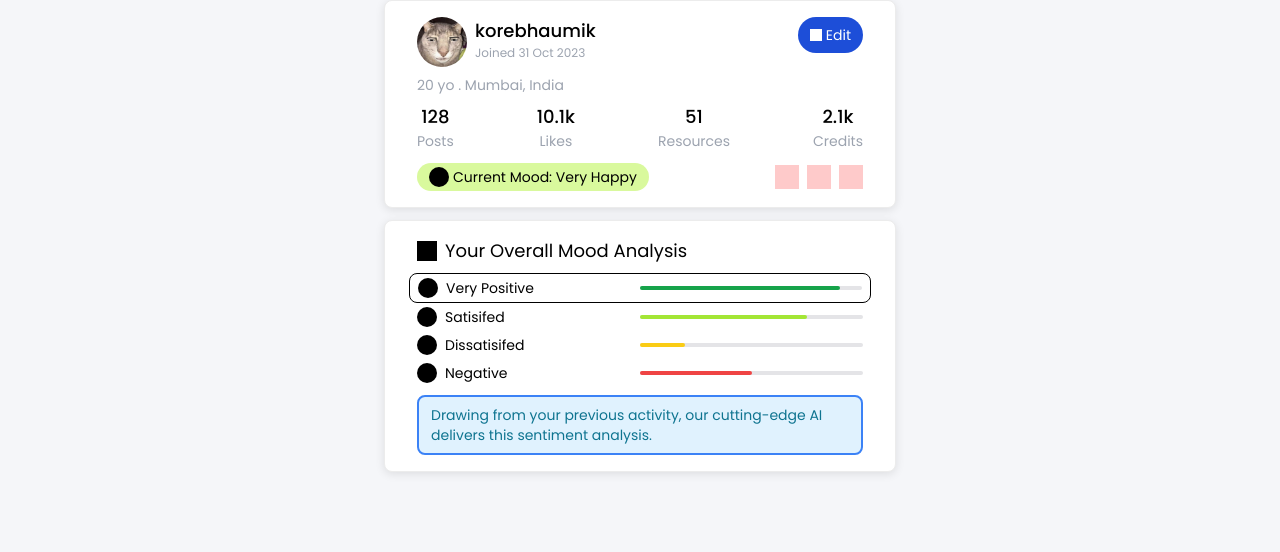
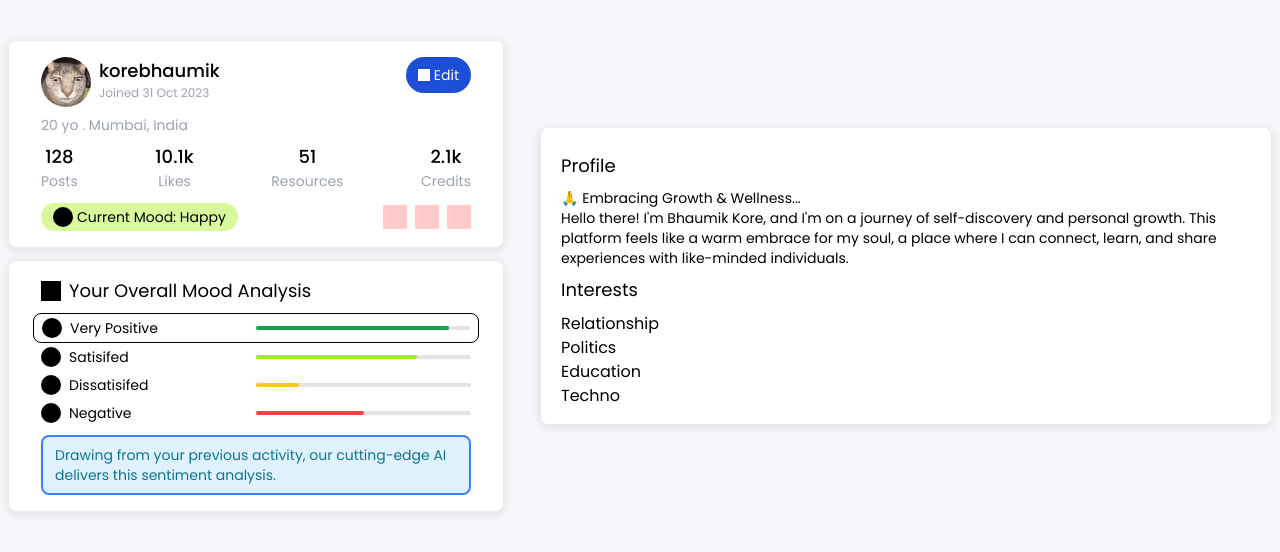
Before and after one commit to catosaurusrex2003/tiaa, a Next.js app in the folder client/: page /1 in a window 1280 px wide. Shown: the top 552 px of the page. Built offline with nearby package versions, Linux system fonts and the light colour scheme.

Commit message:
something done

```diff
--- a/client/src/app/[username]/page.tsx
+++ b/client/src/app/[username]/page.tsx
@@ -1,15 +1,54 @@
 import Image from "next/image";
 import React from "react";
 
+const Interests = {
+  left: [
+    {
+      genre: "Relationship",
+      rating: 0,
+    },
+    {
+      genre: "Politics",
+      rating: 4,
+    },
+    {
+      genre: "Education",
+      rating: 3,
+    },
+    {
+      genre: "Techno",
+      rating: 5,
+    },
+  ],
+  right: [
+    {
+      genre: "Art and Design",
+      rating: 4,
+    },
+    {
+      genre: "Finance",
+      rating: 1,
+    },
+    {
+      genre: "Education",
+      rating: 2,
+    },
+    {
+      genre: "Web Dev",
+      rating: 5,
+    },
+  ],
+};
+
 function Page() {
   return (
-    <div className="flex flex-col items-center">
+    <div className="flex flex-col items-center mt-10">
       {/* top section */}
-      <div className="flex flex-col md:flex-row">
+      <div className="flex flex-col md:flex-row w-full justify-center items-center gap-5 ">
         {/* top left */}
-        <div className="flex flex-col justify-center gap-3 mx-2 sm:mx-0">
+        <div className="flex flex-col justify-center max-w-lg w-full gap-3 px-2">
           {/* top left first */}
-          <div className="flex flex-col max-w-lg w-full bg-white border-[1px] border-border-color rounded-lg shadow-custom px-3 sm:px-5 md:px-8 py-4">
+          <div className="flex flex-col bg-white border-[1px] border-border-color rounded-lg shadow-custom px-3 sm:px-5 md:px-8 py-4">
             <div className="flex justify-between">
               <div className="flex">
                 <Image
@@ -51,7 +90,7 @@ function Page() {
             <div className="flex justify-between mt-3 gap-2">
               <div className="flex items-center gap-1 px-3 py-1 rounded-full bg-lime-200">
                 <div className=" my-auto h-5 w-5 rounded-full bg-black "></div>
-                <p className=" font-normal text-sm">Current Mood: Very Happy</p>
+                <p className=" font-normal text-sm">Current Mood: Happy</p>
               </div>
               <div className="flex gap-1 sm:gap-2">
                 <div className=" my-auto h-6 w-6 bg-red-200 "></div>
@@ -60,7 +99,6 @@ function Page() {
               </div>
             </div>
           </div>
-
           {/* top left second */}
           <div className="flex flex-col max-w-lg w-full bg-white border-[1px] border-border-color rounded-lg shadow-custom px-1 sm:px-3 md:px-6 py-4">
             <div className="flex gap-2 items-center mb-2 px-2">
@@ -115,7 +153,29 @@ function Page() {
           </div>
         </div>
         {/* top right section */}
-        <div></div>
+        <div className="flex justify-center max-w-3xl w-full h-full px-2">
+          <div className="flex flex-col w-full bg-white border-[1px] border-border-color rounded-lg shadow-custom px-3 sm:px-5 py-4">
+            <p className=" text-lg my-2">Profile</p>
+            <p className=" text-sm">🙏 Embracing Growth & Wellness...</p>
+            <p className=" text-sm">
+              Hello there! I'm Bhaumik Kore, and I'm on a journey of
+              self-discovery and personal growth. This platform feels like a
+              warm embrace for my soul, a place where I can connect, learn, and
+              share experiences with like-minded individuals.
+            </p>
+            <p className=" text-lg my-2">Interests</p>
+            <div className="flex flex-col sm:flex-row w-full">
+              <div className="w-1/2">
+                {Interests.left.map((eachInterest) => (
+                  <div>
+                    <p>{eachInterest.genre}</p>
+
+                  </div>
+                ))}
+              </div>
+            </div>
+          </div>
+        </div>
       </div>
     </div>
   );
```
